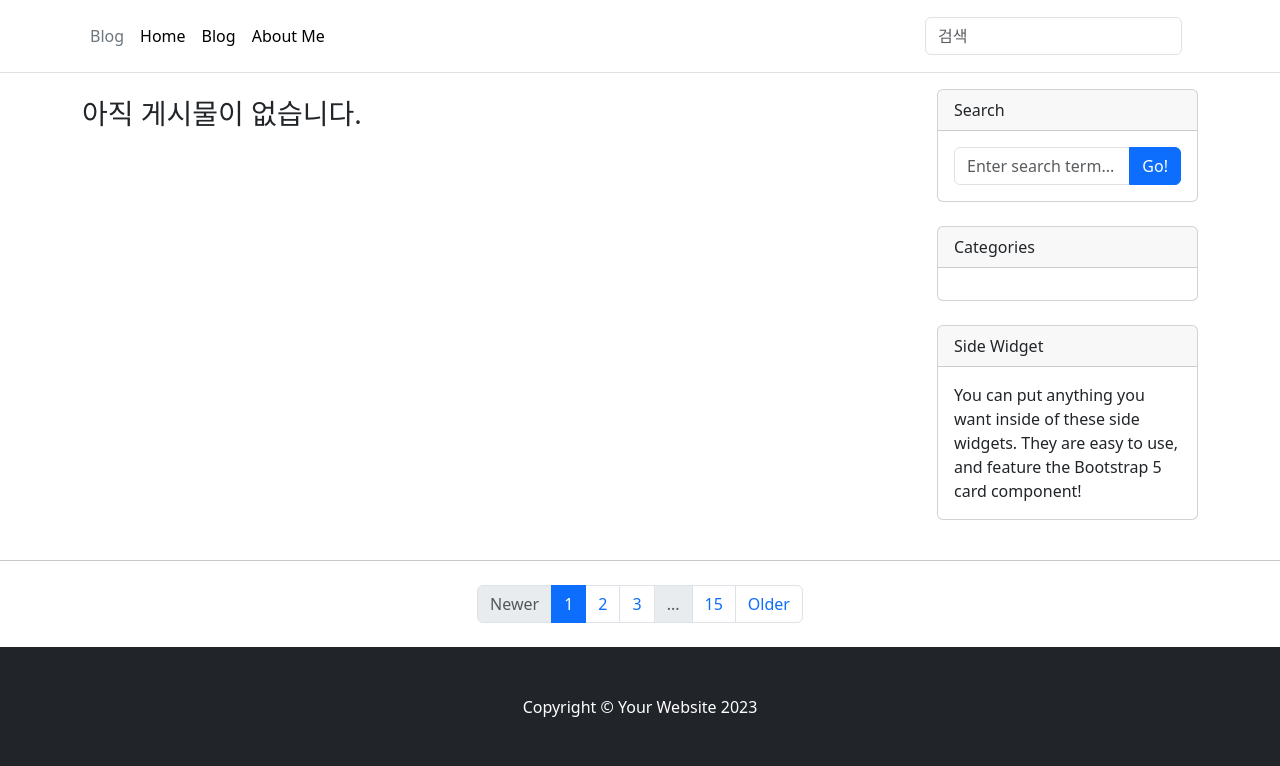
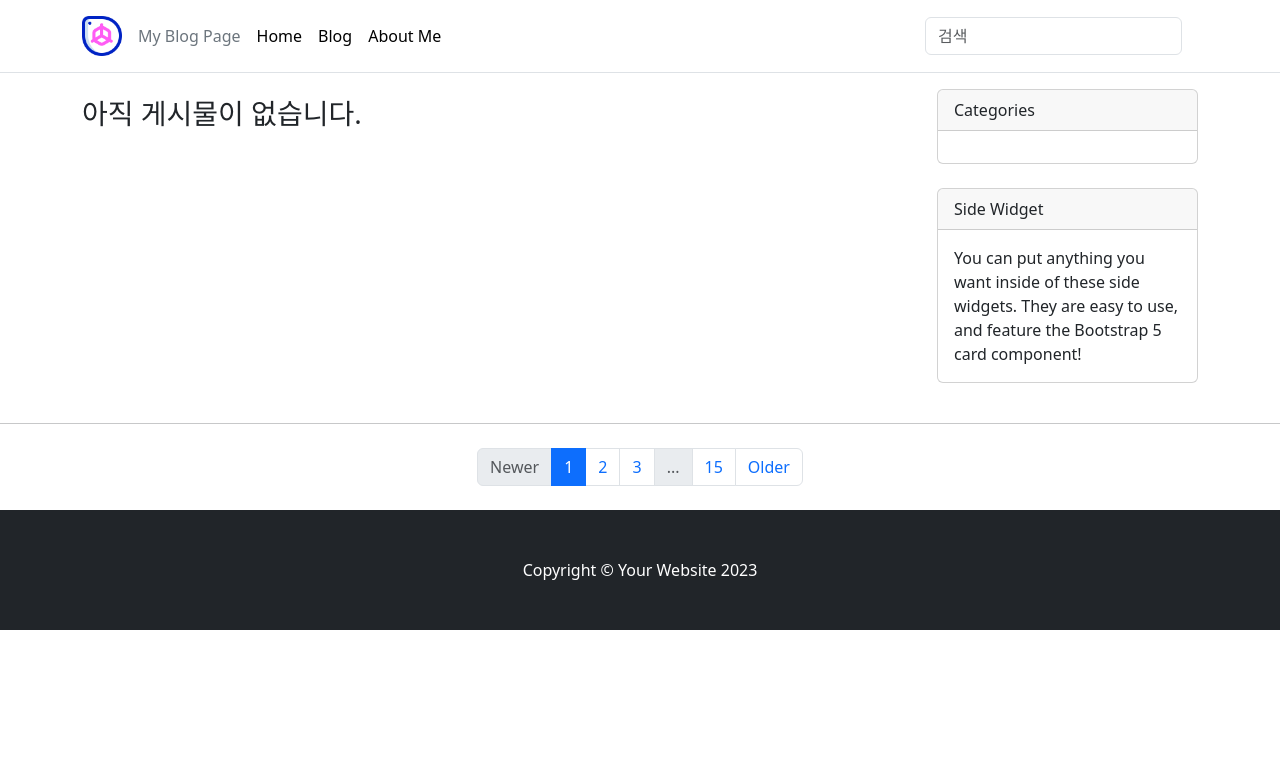
Before and after one commit to Lyainc/do-it-django, a Django app: page /blog/ in a window 1280 px wide. Shown: the top 766 px of the page. Run offline with Django 4.2, Linux system fonts and the light colour scheme; data that the repository does not hold is empty; some libraries are stand-ins or nearby versions; some web fonts are replaced.

Commit message:
네비바 추가 수정

```diff
--- a/blog/templates/blog/base.html
+++ b/blog/templates/blog/base.html
@@ -20,16 +20,6 @@
                     {% endblock %}
                 </div>
                 <div class="col-md-4 col-lg-3">
-                    <!-- Search widget-->
-                    <div class="card mb-4">
-                        <div class="card-header">Search</div>
-                        <div class="card-body">
-                            <div class="input-group">
-                                <input class="form-control" type="text" placeholder="Enter search term..." aria-label="Enter search term..." aria-describedby="button-search">
-                                <button class="btn btn-primary" id="button-search" type="button">Go!</button>
-                            </div>
-                        </div>
-                    </div>
                     <!-- Categories widget-->
                     <div class="card mb-4" id="categories-card">
                         <div class="card-header">Categories</div>
--- a/blog/templates/blog/navbar.html
+++ b/blog/templates/blog/navbar.html
@@ -10,10 +10,10 @@
             <div class="container">
               <div class="d-flex flex-wrap align-items-center justify-content-center justify-content-lg-start">
                 <a href="/" class="d-flex align-items-center mb-2 mb-lg-0 link-body-emphasis text-decoration-none">
-
+                    <img class="bi me-2" src="https://raw.githubusercontent.com/Lyainc/do-it-django/main/blog/static/blog/perspective_7404815.png" width="40" heigth="32"/>
                 </a>
                 <ul class="nav col-12 col-lg-auto me-lg-auto mb-2 justify-content-center mb-md-0">
-                  <li><a href="/" class="nav-link px-2 link-secondary">Blog</a></li>
+                  <li><a href="/" class="nav-link px-2 link-secondary">My Blog Page</a></li>
                   <li><a href="/" class="nav-link px-2 link-body-emphasis">Home</a></li>
                   <li><a href="/blog/" class="nav-link px-2 link-body-emphasis">Blog</a></li>
                   <li><a href="/about_me/" class="nav-link px-2 link-body-emphasis">About Me</a></li>
@@ -24,49 +24,5 @@
               </div>
             </div>
           </header>
-
-
-{% comment %}         <nav class="navbar navbar-expand-lg bg-body-tertiary">
-            <div class="container-fluid">
-                <a class="navbar-brand" href="/">Blog Test Page</a>
-                <button class="navbar-toggler" type="button" data-bs-toggle="collapse" data-bs-target="#navbarSupportedContent" aria-controls="navbarSupportedContent" aria-expanded="false" aria-label="Toggle navigation">
-                <span class="navbar-toggler-icon"></span>
-                </button>
-                <div class="collapse navbar-collapse" id="navbarSupportedContent">
-                <ul class="navbar-nav me-auto mb-2 mb-lg-0">
-                    <li class="nav-item">
-                    <a class="nav-link active" aria-current="page" href="/">Home</a>
-                    </li>
-                    <li class="nav-item">
-                    <a class="nav-link" href="/blog/">Blog</a>
-                    </li>
-                    <li class="nav-item">
-                    <a class="nav-link" href="/about_me/">About Me</a>
-                    </li>
-                    <li class="nav-item dropdown">
-                    <a class="nav-link dropdown-toggle" href="#" role="button" data-bs-toggle="dropdown" aria-expanded="false">
-                        Dropdown
-                    </a>
-                    <ul class="dropdown-menu">
-                        <li><a class="dropdown-item" href="#">Action</a></li>
-                        <li><a class="dropdown-item" href="#">Another action</a></li>
-                        <li><hr class="dropdown-divider"></li>
-                        <li><a class="dropdown-item" href="#">Something else here</a></li>
-                    </ul>
-                    </li>
-                </ul>
-                <form class="d-flex" role="search">
-                    <input class="form-control me-2" type="search" placeholder="Search" aria-label="Search">
-                    <button class="btn btn-outline-success" type="submit">Search</button>
-                </form>
-                <ul class="navbar-nav ml-auto mb-2 mb-lg-0">
-                    <li class="nav-item">
-                        <a class="nav-link" href="#" data-bs-toggle="modal" data-bs-target="#modalSignin">Log In</a>
-                    </li>
-                </ul>
-                </div>
-                 {% endcomment %}
-            </div>
-        </nav>
     </body>
 </html>
--- a/blog/tests.py
+++ b/blog/tests.py
@@ -149,11 +149,11 @@ class TestView(TestCase):
         self.assertIn(self.tag_design.name, post_area.text)
 
     def navbar_test(self, soup):
-        navbar = soup.nav
+        navbar = soup.header
         self.assertIn('Blog', navbar.text)
         self.assertIn('About Me', navbar.text)
 
-        logo_btn = navbar.find('a', text="Blog Test Page")
+        logo_btn = navbar.find('a', text="My Blog Page")
         self.assertEqual(logo_btn.attrs['href'], '/')
 
         home_btn = navbar.find('a', text="Home")
```
